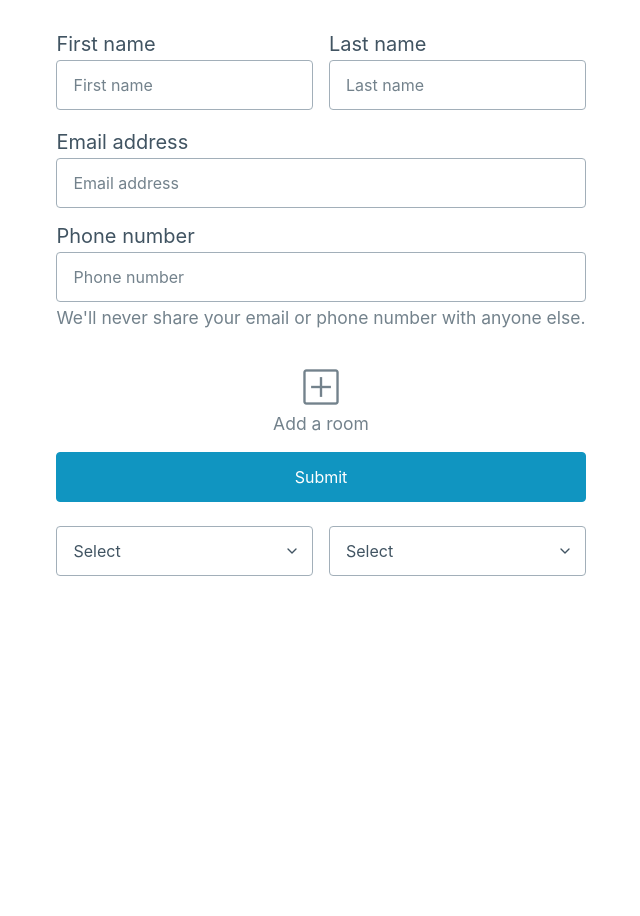
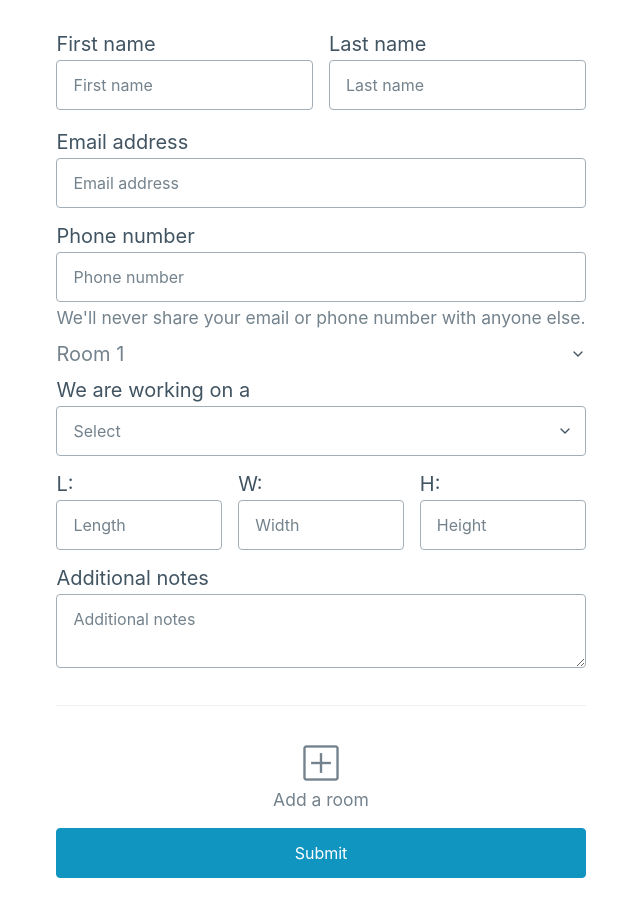
Before and after one commit to ericli18/real-estate, a Svelte app in the folder form-component/: page / in a window 1280 px wide. Shown: the top 916 px of the page, without its empty margins (319-959 px from the left). Before the commit the page ends 800 px from the top, so only its background shows below. Built offline with nearby package versions, Linux system fonts and the light colour scheme.

Commit message:
Add accordian modals

```diff
--- a/form-component/src/App.svelte
+++ b/form-component/src/App.svelte
@@ -4,7 +4,3 @@
 </script>
 
 <Form/>
-<div class='container grid'>
-  <Room/>
-  <Room/>
-</div>
--- a/form-component/src/Dimensions.svelte
+++ b/form-component/src/Dimensions.svelte
@@ -1,7 +1,50 @@
 <script>
-
+  export let index;
+  export let form;
 </script>
 
-<form>
+<div class="grid">
+  <div>
+    <label for="room{index}length">L:</label>
+    <input
+      type="number"
+      id="room{index}length"
+      name="room{index}length"
+      placeholder="Length"
+      {form}
+      required
+        min="0"
+    />
+  </div>
+  <div>
+    <label for="room{index}width">W:</label>
+    <input
+      type="number"
+      id="room{index}width"
+      name="room{index}width"
+      placeholder="Width"
+      {form}
+      required
+      min="0"
+    />
+  </div>
+  <div>
+    <label for="room{index}height">H:</label>
+    <input
+      type="number"
+      id="room{index}height"
+      name="room{index}height"
+      placeholder="Height"
+      required
+      {form}
+        min="0"
+    />
+  </div>
+</div>
 
-</form>
+<label for="room{index}notes">Additional notes</label>
+<textarea
+  id="room{index}notes"
+  name="room{index}notes"
+  placeholder="Additional notes"
+  {form}></textarea>
--- a/form-component/src/Form.svelte
+++ b/form-component/src/Form.svelte
@@ -1,4 +1,10 @@
 <script>
+  import Room from "./Room.svelte";
+
+  let rooms = [{ id: 1 }];
+
+  let curId = 1;
+
   function onSubmit(e) {
     const formData = new FormData(e.target);
 
@@ -7,12 +13,11 @@
       const [key, value] = field;
       data[key] = value;
     }
-      console.log(data)
+    console.log(data);
   }
 
-    function makeRoom(e)
-    {
-        console.log("Hello");
+  function addRoom() {
+    rooms = [...rooms, { id: ++curId }];
   }
 </script>
 
@@ -20,7 +25,7 @@
   rel="stylesheet"
   href="https://fonts.googleapis.com/css2?family=Material+Symbols+Outlined:opsz,wght,FILL,GRAD@20..48,100..700,0..1,-50..200"
 />
-<form on:submit|preventDefault={onSubmit}>
+<form on:submit|preventDefault={onSubmit} id="primary">
   <div class="grid">
     <label for="firstname">
       First name
@@ -55,15 +60,28 @@
   />
 
   <label for="phone">Phone number</label>
-    <input type="tel" id="phone" name="phone" placeholder="Phone number" required />
+  <input
+    type="tel"
+    id="phone"
+    name="phone"
+    placeholder="Phone number"
+    required
+  />
   <small>We'll never share your email or phone number with anyone else.</small>
-
-    <div class='room-wrapper'>
-        <button type="button" class='add-container grid' on:click={makeRoom}>
-            <div class='container'>
-                <span class="material-symbols-outlined">
-                    add_box
-                </span>
+  <div class="room-wrapper" style="display: flex; flex-direction: column;">
+    {#each rooms.slice(0, rooms.length - 1) as room (room.id)}
+      <details>
+        <summary>Room {room.id}</summary>
+        <Room form="primary" index={room.id} />
+      </details>
+    {/each}
+    <details open>
+      <summary>Room {rooms[rooms.length - 1].id}</summary>
+      <Room form="primary" index={rooms[rooms.length - 1].id} />
+    </details>
+    <button type="button" class="add-container grid" on:click={addRoom}>
+      <div class="container">
+        <span class="material-symbols-outlined"> add_box </span>
         <small>Add a room</small>
       </div>
     </button>
@@ -72,14 +90,9 @@
   <button type="submit">Submit</button>
 </form>
 
-
 <style>
   .material-symbols-outlined {
-      font-variation-settings:
-      'FILL' 0,
-      'wght' 300,
-      'GRAD' 0,
-      'opsz' 48;
+    font-variation-settings: "FILL" 0, "wght" 300, "GRAD" 0, "opsz" 48;
     font-size: 50px;
   }
 
@@ -91,8 +104,7 @@
     padding: 1rem;
   }
 
-    .room-wrapper
-    {
+  .room-wrapper {
     display: flex;
     place-content: center;
   }
@@ -102,16 +114,13 @@
     transition: 0.2s ease-in-out;
   }
 
-    button.add-container
-    {
+  button.add-container {
     background-color: white;
     border: none;
   }
 
-    button.add-container:active
-    {
-        background-color:rgb(168, 182, 191);
+  button.add-container:active {
+    background-color: rgb(168, 182, 191);
     border: none;
   }
-
 </style>
--- a/form-component/src/Room.svelte
+++ b/form-component/src/Room.svelte
@@ -1,19 +1,28 @@
 <script>
     import '@picocss/pico'
     import './app.css'
+    import Dimensions from './Dimensions.svelte';
     const options = ['bedroom', 'bathroom', 'living room'
     , 'yard', 'garage', 'kitchen'];
+
+    export let form;
+    export let index;
+
   </script>
 
   <main>
-   <form>
-    <select>
+   <div>
+    <label for="room{index}">We are working on a</label>
+    <select id="room{index}" name="room{index}" form={form} required>
       <option value="" disabled selected>Select</option>
       {#each options as option}
         <option>{option}</option>
       {/each}
     </select>
-   </form>
+   </div>
+
+   <Dimensions {index} {form}/>
+
   </main>
 
   <style>
--- /dev/null
+++ b/form-component/src/store.js
@@ -0,0 +1,3 @@
+import { writable } from 'svelte/store';
+export let storeFE = writable({});
+export let idIncrement = writable({});
```
Lines whose indentation alone changed are shown as unchanged.
